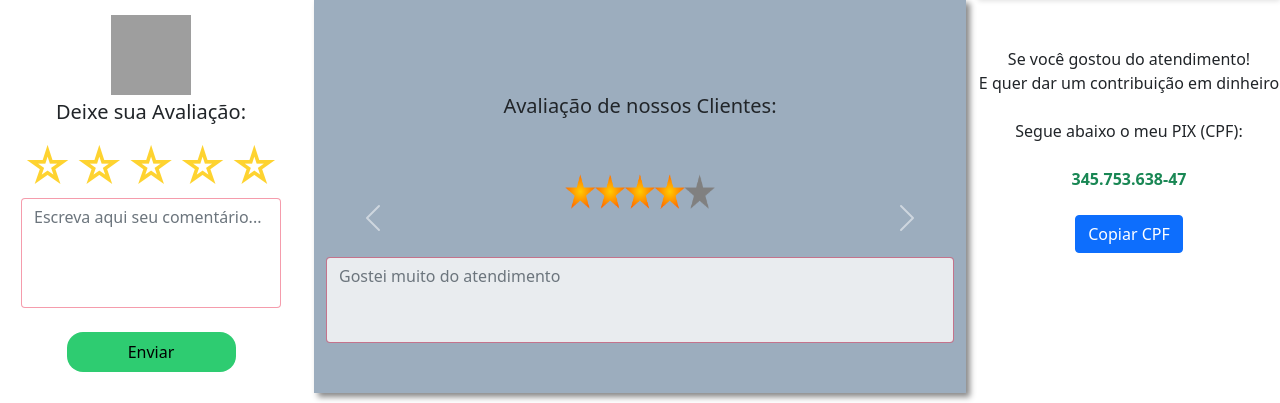
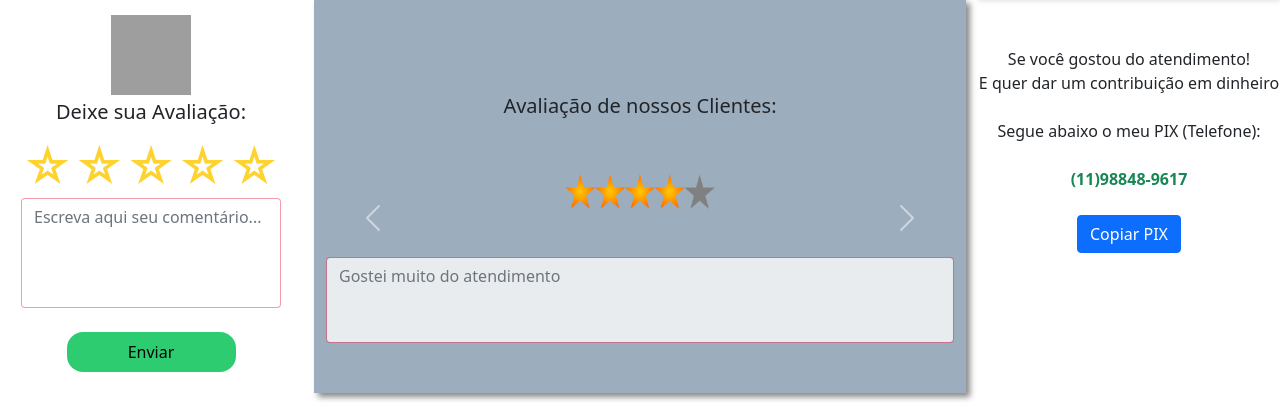
Before and after one commit to andretgsilveira/PI1-Univesp-Grupo-006, a Flask app: page / in a window 1280 px wide. Shown: the part 287-690 px from the top of the page. Run offline with Flask 2, Linux system fonts and the light colour scheme; some libraries are stand-ins or nearby versions; grey boxes are pictures that could not be loaded.

Commit message:
Gerado html base utilizando Jinja(Flask), alterado chave PIX conforme solicitado pelo cliente

```diff
--- a/app/__init__.py
+++ b/app/__init__.py
@@ -25,5 +25,5 @@ def create_app():
     return app
 
 # Retire o comentario para testar via Pycharm
-# test = create_app()
-# test.run()
+test = create_app()
+test.run()
--- /dev/null
+++ b/app/templates/base.html
@@ -0,0 +1,74 @@
+<DOCTYPE html>
+  <html lang="pt-BR">
+
+  <head>
+    <!-- Required meta tags -->
+    <meta charset="utf-8">
+    <meta name="viewport" content="width=device-width, initial-scale=1">
+
+    <!-- Bootstrap CSS -->
+
+    <link href="../static/css/reset.css" rel="stylesheet">
+    <link href="../static/css/style.css" rel="stylesheet">
+    <link href="../static/css/bootstrap.min.css.map" rel="stylesheet" type="text/css" />
+    <!-- <link href="../static/css/font-awesome.min.css" rel="stylesheet"> -->
+    <link href="https://cdnjs.cloudflare.com/ajax/libs/font-awesome/4.5.0/css/font-awesome.min.css" rel="stylesheet">
+    <link href="../static/css/bootstrap.min.css" rel="stylesheet" type="text/css" />
+    <script type="text/javascript" src="../static/js/bootstrap.min.js"></script>
+    <script type="text/javascript" src="../static/js/copiarTexto.js"></script>
+
+    <title>Moto Frete Marcelo</title>
+  </head>
+
+  <body>
+
+    <header>
+
+
+      <nav class="navbar navbar-light bg-info justify-content-between">
+        <div class="container-fluid">
+
+          <a class="navbar-brand text-white text-center" href="#">Moto Frete Marcelo</a>
+
+          <ul class="nav">
+            <li class="nav-item">
+              <a class="nav-link text-white" aria-current="page" href="/">Home</a>
+            </li>
+            <li class="nav-item">
+              <a class="nav-link text-white" href="/contato">Contato</a>
+            </li>
+          </ul>
+
+        </div>
+      </nav>
+
+      {% block content %}
+      {% endblock %}
+
+    </header>
+
+    <section>
+
+    </section>
+
+    <footer>
+
+
+    </footer>
+
+    <!-- Optional JavaScript; choose one of the two! -->
+
+    <!-- Option 1: Bootstrap Bundle with Popper -->
+    <!-- <script src="https://cdn.jsdelivr.net/npm/bootstrap@5.1.3/dist/js/bootstrap.bundle.min.js" integrity="sha384-ka7Sk0Gln4gmtz2MlQnikT1wXgYsOg+OMhuP+IlRH9sENBO0LRn5q+8nbTov4+1p" crossorigin="anonymous"> -->
+
+
+    <!-- </script> -->
+
+    <!-- Option 2: Separate Popper and Bootstrap JS -->
+
+    <!-- <script src="https://cdn.jsdelivr.net/npm/@popperjs/core@2.10.2/dist/umd/popper.min.js" integrity="sha384-7+zCNj/IqJ95wo16oMtfsKbZ9ccEh31eOz1HGyDuCQ6wgnyJNSYdrPa03rtR1zdB" crossorigin="anonymous"></script> -->
+    <!-- <script src="https://cdn.jsdelivr.net/npm/bootstrap@5.1.3/dist/js/bootstrap.min.js" integrity="sha384-QJHtvGhmr9XOIpI6YVutG+2QOK9T+ZnN4kzFN1RtK3zEFEIsxhlmWl5/YESvpZ13" crossorigin="anonymous"></script> -->
+
+  </body>
+
+  </html>
--- /dev/null
+++ b/app/templates/contato.html
@@ -0,0 +1,4 @@
+{% extends 'base.html' %}
+{% block content %}
+  <h1>Contato</h1>
+{% endblock %}
--- a/app/templates/index.html
+++ b/app/templates/index.html
@@ -1,47 +1,5 @@
-<DOCTYPE html>
-  <html lang="pt-BR">
-
-  <head>
-    <!-- Required meta tags -->
-    <meta charset="utf-8">
-    <meta name="viewport" content="width=device-width, initial-scale=1">
-
-    <!-- Bootstrap CSS -->
-
-    <link href="../static/css/reset.css" rel="stylesheet">
-    <link href="../static/css/style.css" rel="stylesheet">
-    <link href="../static/css/bootstrap.min.css.map" rel="stylesheet" type="text/css" />
-    <!-- <link href="../static/css/font-awesome.min.css" rel="stylesheet"> -->
-    <link href="https://cdnjs.cloudflare.com/ajax/libs/font-awesome/4.5.0/css/font-awesome.min.css" rel="stylesheet">
-    <link href="../static/css/bootstrap.min.css" rel="stylesheet" type="text/css" />
-    <script type="text/javascript" src="../static/js/bootstrap.min.js"></script>
-    <script type="text/javascript" src="../static/js/copiarTexto.js"></script>
-
-    <title>Moto Frete Marcelo</title>
-  </head>
-
-  <body>
-
-    <header>
-
-
-      <nav class="navbar navbar-light bg-info justify-content-between">
-        <div class="container-fluid">
-
-          <a class="navbar-brand text-white text-center" href="#">Moto Frete Marcelo</a>
-
-          <ul class="nav">
-            <li class="nav-item">
-              <a class="nav-link text-white" aria-current="page" href="#">Home</a>
-            </li>
-            <li class="nav-item">
-              <a class="nav-link text-white" href="/contato">Contato</a>
-            </li>
-          </ul>
-
-        </div>
-      </nav>
-
+{% extends 'base.html' %}
+{% block content %}
 
       <div class="row justify-content-between">
         <div class="col-sm-3 col-xs-12 foto">
@@ -189,11 +147,11 @@
             </center>
             <br>
             <center>
-              <h7>Segue abaixo o meu PIX (CPF):</h7>
+              <h7>Segue abaixo o meu PIX (Telefone):</h7>
             </center>
             <br>
             <center><strong>
-                <h8 class="text-success">345.753.638-47</h8>
+                <h8 class="text-success">(11)98848-9617</h8>
               </strong></center>
 
             <center><input class="visually-hidden" type="text" readonly id="link" name="link" value="34575363847">
@@ -201,7 +159,7 @@
           </div>
           <br>
           <div>
-            <center><button type="button" class="btn btn-primary" onClick="copiarTexto()">Copiar CPF</button></center>
+            <center><button type="button" class="btn btn-primary" onClick="copiarTexto()">Copiar PIX</button></center>
           </div>
           <!-- <h9><strong>Para contato segue o meu WhtasApp</strong></h9> -->
           <a class="whatsapp-link"
@@ -215,30 +173,4 @@
       </div>
 
 
-    </header>
-
-    <section>
-
-    </section>
-
-    <footer>
-
-
-    </footer>
-
-    <!-- Optional JavaScript; choose one of the two! -->
-
-    <!-- Option 1: Bootstrap Bundle with Popper -->
-    <!-- <script src="https://cdn.jsdelivr.net/npm/bootstrap@5.1.3/dist/js/bootstrap.bundle.min.js" integrity="sha384-ka7Sk0Gln4gmtz2MlQnikT1wXgYsOg+OMhuP+IlRH9sENBO0LRn5q+8nbTov4+1p" crossorigin="anonymous"> -->
-
-
-    <!-- </script> -->
-
-    <!-- Option 2: Separate Popper and Bootstrap JS -->
-
-    <!-- <script src="https://cdn.jsdelivr.net/npm/@popperjs/core@2.10.2/dist/umd/popper.min.js" integrity="sha384-7+zCNj/IqJ95wo16oMtfsKbZ9ccEh31eOz1HGyDuCQ6wgnyJNSYdrPa03rtR1zdB" crossorigin="anonymous"></script> -->
-    <!-- <script src="https://cdn.jsdelivr.net/npm/bootstrap@5.1.3/dist/js/bootstrap.min.js" integrity="sha384-QJHtvGhmr9XOIpI6YVutG+2QOK9T+ZnN4kzFN1RtK3zEFEIsxhlmWl5/YESvpZ13" crossorigin="anonymous"></script> -->
-
-  </body>
-
-  </html>
+{% endblock %}
```
